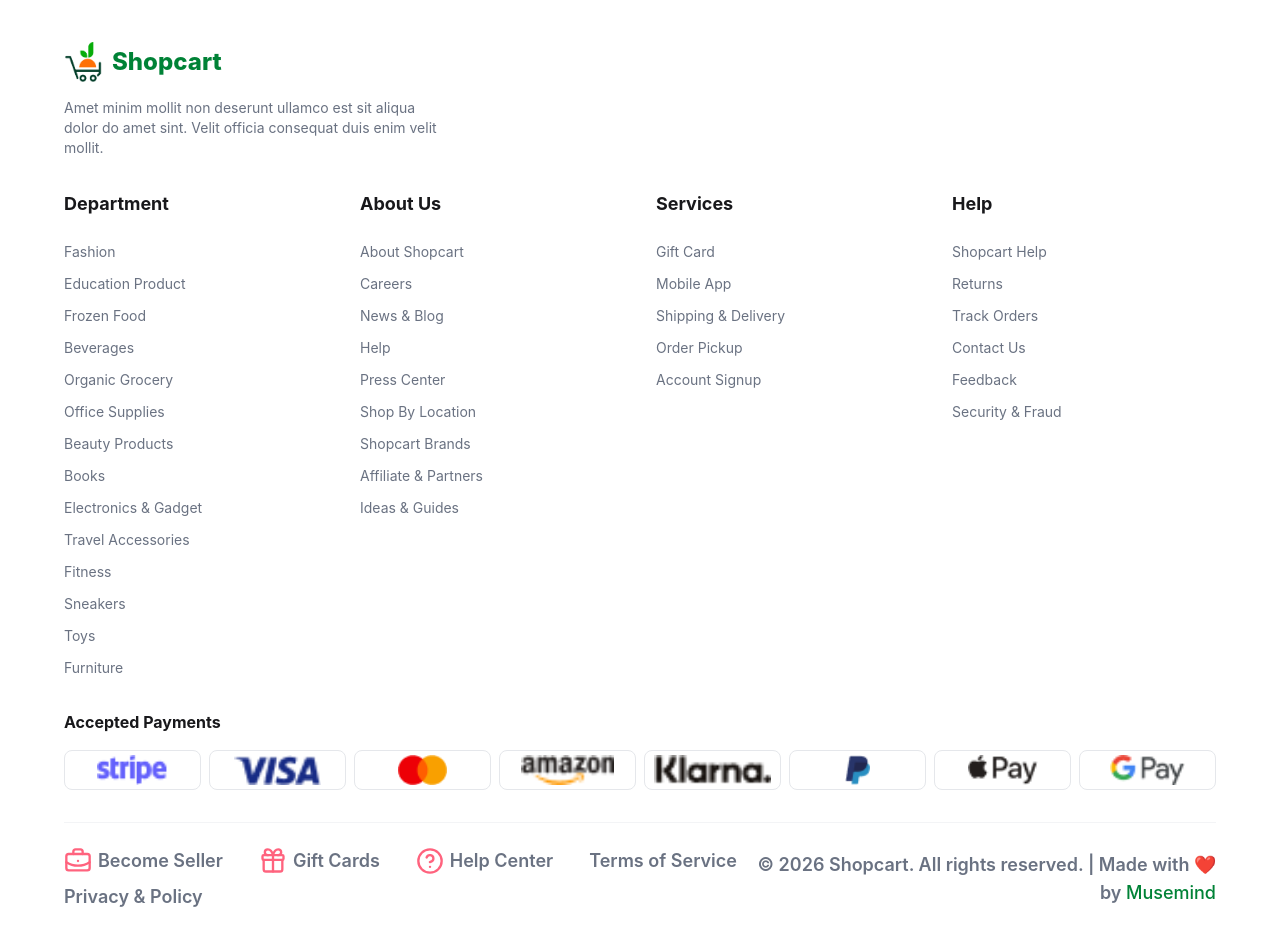
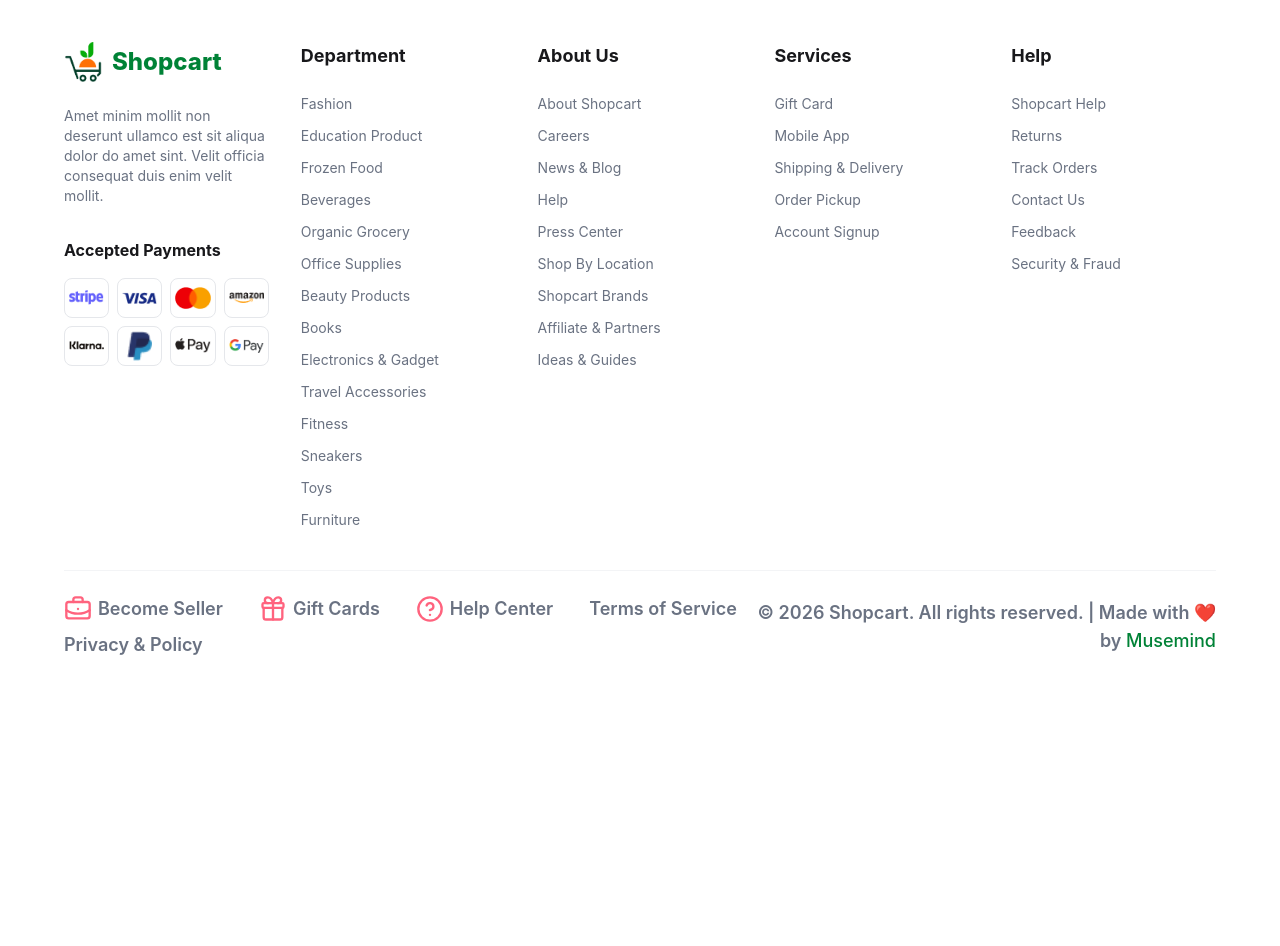
Before and after one commit to richmind123/shopping-cart, a website built with Vite: page index.html in a window 1280 px wide. Shown: the part 8420-9366 px from the top of the page. After the commit the page ends 9143 px from the top, so only its background shows below. Built offline with nearby package versions, Linux system fonts and the light colour scheme.

Commit message:
Update CodeBase

```diff
--- a/index.html
+++ b/index.html
@@ -152,11 +152,11 @@
           <p>Shoe</p><span>240 Item Available</span>
         </div>
       </div>
-      <a href="/shopping-cart/headphones.html" class="mobile-category-item"><img src="./Images/HeadphoneRectangle1436-3.png" alt="Headphone" />
+      <div class="mobile-category-item" onclick="window.location='/shopping-cart/headphones.html'"><img src="./Images/HeadphoneRectangle1436-3.png" alt="Headphone" />
         <div>
           <p>Headphone</p><span>240 Item Available</span>
         </div>
-      </a>
+      </div>
       <div class="mobile-category-item"><img src="./Images/laptoprec1436-2.png" alt="Laptop" />
         <div>
           <p>Laptop</p><span>240 Item Available</span>
@@ -666,77 +666,18 @@
 
   <!-- Footer -->
   <footer class="px-16 py-16 border-t border-gray-200">
-    <!-- Logo & Description (full width on mobile) -->
-    <div class="footer-logo-col mb-8">
-      <a class="flex items-center gap-2 cursor-pointer mb-4">
+
+    <!-- Desktop: 5-col grid (logo+payments col | dept | about | services | help) -->
+    <!-- Mobile: logo full width, then 2-col grid for nav links, payments below -->
+    <div class="footer-top-grid grid grid-cols-5 gap-8 mb-10">
+      <div class="footer-logo-col col-span-1">
+        <a class="flex items-center gap-2 cursor-pointer mb-6">
           <img src="./Images/logo.png" alt="Shopcart Logo" class="w-10 h-10 object-contain" />
           <span class="text-2xl font-extrabold text-green-700">Shopcart</span>
         </a>
-      <p class="text-gray-500 text-sm max-w-sm">Amet minim mollit non deserunt ullamco est sit aliqua dolor do amet sint. Velit officia consequat duis enim velit mollit.</p>
-    </div>
-
-    <!-- Main footer columns -->
-    <div class="footer-main-grid grid grid-cols-4 gap-8 mb-8">
-      <div>
-        <h4 class="font-bold text-lg mb-6">Department</h4>
-        <ul class="flex flex-col gap-3 text-gray-500 text-sm">
-          <li class="hover:text-[#ff5c4c] cursor-pointer">Fashion</li>
-          <li class="hover:text-[#ff5c4c] cursor-pointer">Education Product</li>
-          <li class="hover:text-[#ff5c4c] cursor-pointer">Frozen Food</li>
-          <li class="hover:text-[#ff5c4c] cursor-pointer">Beverages</li>
-          <li class="hover:text-[#ff5c4c] cursor-pointer">Organic Grocery</li>
-          <li class="hover:text-[#ff5c4c] cursor-pointer">Office Supplies</li>
-          <li class="hover:text-[#ff5c4c] cursor-pointer">Beauty Products</li>
-          <li class="hover:text-[#ff5c4c] cursor-pointer">Books</li>
-          <li class="hover:text-[#ff5c4c] cursor-pointer">Electronics & Gadget</li>
-          <li class="hover:text-[#ff5c4c] cursor-pointer">Travel Accessories</li>
-          <li class="hover:text-[#ff5c4c] cursor-pointer">Fitness</li>
-          <li class="hover:text-[#ff5c4c] cursor-pointer">Sneakers</li>
-          <li class="hover:text-[#ff5c4c] cursor-pointer">Toys</li>
-          <li class="hover:text-[#ff5c4c] cursor-pointer">Furniture</li>
-        </ul>
-      </div>
-      <div>
-        <h4 class="font-bold text-lg mb-6">About Us</h4>
-        <ul class="flex flex-col gap-3 text-gray-500 text-sm">
-          <li class="hover:text-[#ff5c4c] cursor-pointer">About Shopcart</li>
-          <li class="hover:text-[#ff5c4c] cursor-pointer">Careers</li>
-          <li class="hover:text-[#ff5c4c] cursor-pointer">News & Blog</li>
-          <li class="hover:text-[#ff5c4c] cursor-pointer">Help</li>
-          <li class="hover:text-[#ff5c4c] cursor-pointer">Press Center</li>
-          <li class="hover:text-[#ff5c4c] cursor-pointer">Shop By Location</li>
-          <li class="hover:text-[#ff5c4c] cursor-pointer">Shopcart Brands</li>
-          <li class="hover:text-[#ff5c4c] cursor-pointer">Affiliate & Partners</li>
-          <li class="hover:text-[#ff5c4c] cursor-pointer">Ideas & Guides</li>
-        </ul>
-      </div>
-      <div>
-        <h4 class="font-bold text-lg mb-6">Services</h4>
-        <ul class="flex flex-col gap-3 text-gray-500 text-sm">
-          <li class="hover:text-[#ff5c4c] cursor-pointer">Gift Card</li>
-          <li class="hover:text-[#ff5c4c] cursor-pointer">Mobile App</li>
-          <li class="hover:text-[#ff5c4c] cursor-pointer">Shipping & Delivery</li>
-          <li class="hover:text-[#ff5c4c] cursor-pointer">Order Pickup</li>
-          <li class="hover:text-[#ff5c4c] cursor-pointer">Account Signup</li>
-        </ul>
-      </div>
-      <div>
-        <h4 class="font-bold text-lg mb-6">Help</h4>
-        <ul class="flex flex-col gap-3 text-gray-500 text-sm">
-          <li class="hover:text-[#ff5c4c] cursor-pointer">Shopcart Help</li>
-          <li class="hover:text-[#ff5c4c] cursor-pointer">Returns</li>
-          <li class="hover:text-[#ff5c4c] cursor-pointer">Track Orders</li>
-          <li class="hover:text-[#ff5c4c] cursor-pointer">Contact Us</li>
-          <li class="hover:text-[#ff5c4c] cursor-pointer">Feedback</li>
-          <li class="hover:text-[#ff5c4c] cursor-pointer">Security & Fraud</li>
-        </ul>
-      </div>
-    </div>
-
-    <!-- Accepted Payments -->
-    <div class="footer-payments mb-8">
+        <p class="text-gray-500 text-sm mb-8">Amet minim mollit non deserunt ullamco est sit aliqua dolor do amet sint. Velit officia consequat duis enim velit mollit.</p>
         <h4 class="font-bold mb-4">Accepted Payments</h4>
-      <div class="footer-payments-grid grid grid-cols-8 gap-2">
+        <div class="footer-payments-grid grid grid-cols-4 gap-2">
           <img src="./Images/stripe.png" alt="Stripe" class="border border-gray-200 rounded-lg p-1 w-full object-contain h-10" />
           <img src="./Images/visa.png" alt="Visa" class="border border-gray-200 rounded-lg p-1 w-full object-contain h-10" />
           <img src="./Images/Mastercard.png" alt="Mastercard" class="border border-gray-200 rounded-lg p-1 w-full object-contain h-10" />
@@ -748,8 +689,76 @@
         </div>
       </div>
 
+      <!-- Cols 2-5 wrapped for mobile 2-col grid -->
+      <div class="footer-nav-cols col-span-4 grid grid-cols-4 gap-8">
+
+        <!-- Col 2: Department -->
+        <div>
+          <h4 class="font-bold text-lg mb-6">Department</h4>
+          <ul class="flex flex-col gap-3 text-gray-500 text-sm">
+            <li class="hover:text-[#ff5c4c] transition-transform duration-300 ease-out hover:translate-x-4 cursor-pointer">Fashion</li>
+            <li class="hover:text-[#ff5c4c] transition-transform duration-300 ease-out hover:translate-x-4 cursor-pointer">Education Product</li>
+            <li class="hover:text-[#ff5c4c] transition-transform duration-300 ease-out hover:translate-x-4 cursor-pointer">Frozen Food</li>
+            <li class="hover:text-[#ff5c4c] transition-transform duration-300 ease-out hover:translate-x-4 cursor-pointer">Beverages</li>
+            <li class="hover:text-[#ff5c4c] transition-transform duration-300 ease-out hover:translate-x-4 cursor-pointer">Organic Grocery</li>
+            <li class="hover:text-[#ff5c4c] transition-transform duration-300 ease-out hover:translate-x-4 cursor-pointer">Office Supplies</li>
+            <li class="hover:text-[#ff5c4c] transition-transform duration-300 ease-out hover:translate-x-4 cursor-pointer">Beauty Products</li>
+            <li class="hover:text-[#ff5c4c] transition-transform duration-300 ease-out hover:translate-x-4 cursor-pointer">Books</li>
+            <li class="hover:text-[#ff5c4c] transition-transform duration-300 ease-out hover:translate-x-4 cursor-pointer">Electronics & Gadget</li>
+            <li class="hover:text-[#ff5c4c] transition-transform duration-300 ease-out hover:translate-x-4 cursor-pointer">Travel Accessories</li>
+            <li class="hover:text-[#ff5c4c] transition-transform duration-300 ease-out hover:translate-x-4 cursor-pointer">Fitness</li>
+            <li class="hover:text-[#ff5c4c] transition-transform duration-300 ease-out hover:translate-x-4 cursor-pointer">Sneakers</li>
+            <li class="hover:text-[#ff5c4c] transition-transform duration-300 ease-out hover:translate-x-4 cursor-pointer">Toys</li>
+            <li class="hover:text-[#ff5c4c] transition-transform duration-300 ease-out hover:translate-x-4 cursor-pointer">Furniture</li>
+          </ul>
+        </div>
+
+        <!-- Col 3: About Us -->
+        <div>
+          <h4 class="font-bold text-lg mb-6">About Us</h4>
+          <ul class="flex flex-col gap-3 text-gray-500 text-sm">
+            <li class="hover:text-[#ff5c4c] transition-transform duration-300 ease-out hover:translate-x-4 cursor-pointer">About Shopcart</li>
+            <li class="hover:text-[#ff5c4c] transition-transform duration-300 ease-out hover:translate-x-4 cursor-pointer">Careers</li>
+            <li class="hover:text-[#ff5c4c] transition-transform duration-300 ease-out hover:translate-x-4 cursor-pointer">News & Blog</li>
+            <li class="hover:text-[#ff5c4c] transition-transform duration-300 ease-out hover:translate-x-4 cursor-pointer">Help</li>
+            <li class="hover:text-[#ff5c4c] transition-transform duration-300 ease-out hover:translate-x-4 cursor-pointer">Press Center</li>
+            <li class="hover:text-[#ff5c4c] transition-transform duration-300 ease-out hover:translate-x-4 cursor-pointer">Shop By Location</li>
+            <li class="hover:text-[#ff5c4c] transition-transform duration-300 ease-out hover:translate-x-4 cursor-pointer">Shopcart Brands</li>
+            <li class="hover:text-[#ff5c4c] transition-transform duration-300 ease-out hover:translate-x-4 cursor-pointer">Affiliate & Partners</li>
+            <li class="hover:text-[#ff5c4c] transition-transform duration-300 ease-out hover:translate-x-4 cursor-pointer">Ideas & Guides</li>
+          </ul>
+        </div>
+
+        <!-- Col 4: Services -->
+        <div>
+          <h4 class="font-bold text-lg mb-6">Services</h4>
+          <ul class="flex flex-col gap-3 text-gray-500 text-sm">
+            <li class="hover:text-[#ff5c4c] transition-transform duration-300 ease-out hover:translate-x-4 cursor-pointer">Gift Card</li>
+            <li class="hover:text-[#ff5c4c] transition-transform duration-300 ease-out hover:translate-x-4 cursor-pointer">Mobile App</li>
+            <li class="hover:text-[#ff5c4c] transition-transform duration-300 ease-out hover:translate-x-4 cursor-pointer">Shipping & Delivery</li>
+            <li class="hover:text-[#ff5c4c] transition-transform duration-300 ease-out hover:translate-x-4 cursor-pointer">Order Pickup</li>
+            <li class="hover:text-[#ff5c4c] transition-transform duration-300 ease-out hover:translate-x-4 cursor-pointer">Account Signup</li>
+          </ul>
+        </div>
+
+        <!-- Col 5: Help -->
+        <div>
+          <h4 class="font-bold text-lg mb-6">Help</h4>
+          <ul class="flex flex-col gap-3 text-gray-500 text-sm">
+            <li class="hover:text-[#ff5c4c] transition-transform duration-300 ease-out hover:translate-x-4 cursor-pointer">Shopcart Help</li>
+            <li class="hover:text-[#ff5c4c] transition-transform duration-300 ease-out hover:translate-x-4 cursor-pointer">Returns</li>
+            <li class="hover:text-[#ff5c4c] transition-transform duration-300 ease-out hover:translate-x-4 cursor-pointer">Track Orders</li>
+            <li class="hover:text-[#ff5c4c] transition-transform duration-300 ease-out hover:translate-x-4 cursor-pointer">Contact Us</li>
+            <li class="hover:text-[#ff5c4c] transition-transform duration-300 ease-out hover:translate-x-4 cursor-pointer">Feedback</li>
+            <li class="hover:text-[#ff5c4c] transition-transform duration-300 ease-out hover:translate-x-4 cursor-pointer">Security & Fraud</li>
+          </ul>
+        </div>
+
+      </div><!-- end footer-nav-cols -->
+    </div><!-- end footer-top-grid -->
+
     <!-- Bottom Bar -->
-    <div class="footer-bottom border-t border-gray-100 pt-6 flex flex-col md:flex-row items-center justify-between text-sm text-gray-500 gap-4">
+    <div class="footer-bottom border-t border-gray-100 mt-10 pt-6 flex flex-col md:flex-row items-center justify-between text-sm text-gray-500 gap-4">
       <div class="footer-bottom-links flex flex-wrap items-center justify-center md:justify-start gap-x-9 gap-y-2">
         <a href="#" class="flex items-center gap-1.5"><i data-lucide="briefcase-business" class="w-7 h-7 text-rose-400"></i><span class="hover:text-[#ff5c4c] text-lg font-semibold">Become Seller</span></a>
         <a href="#" class="flex items-center gap-1.5"><i data-lucide="gift" class="w-7 h-7 text-rose-400"></i><span class="hover:text-[#ff5c4c] text-lg font-semibold">Gift Cards</span></a>
--- a/src/main.js
+++ b/src/main.js
@@ -474,6 +474,8 @@
 
 
 
+
+
 // Mobile hamburger toggle
 const hamburgerBtn = document.getElementById('mobile-hamburger-btn');
 const mobileNavPanel = document.getElementById('mobile-nav-panel');
```
Also changed, not shown: src/style.css (+36 -20 lines). Lines whose indentation alone changed are shown as unchanged.
